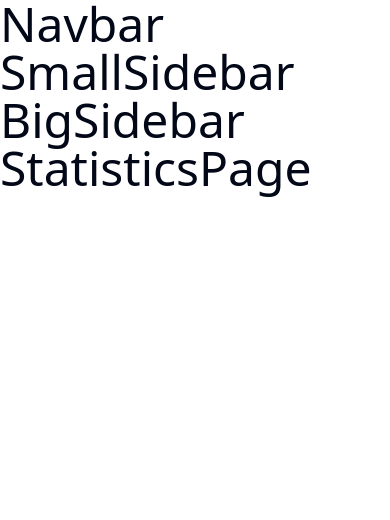
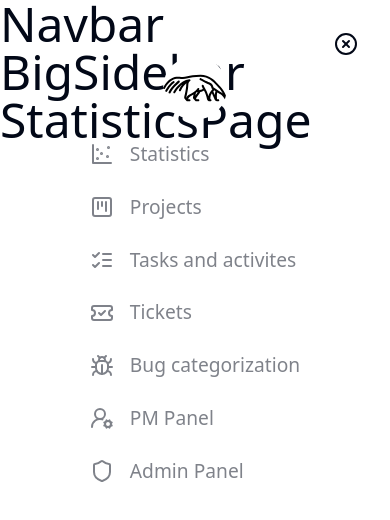
Before and after one commit to branimir1111/AntEater-typescript, a React (Vite) app in the folder client/: page /dashboard in a window 390 px wide. Shown: the top 520 px of the page. Built offline with nearby package versions, Linux system fonts and the light colour scheme.

Commit message:
finished small sidebar

```diff
--- a/client/src/components/SmallSidebar.tsx
+++ b/client/src/components/SmallSidebar.tsx
@@ -1,4 +1,53 @@
-const SmallSidebar = () => {
-  return <h1 className="text-5xl">SmallSidebar</h1>;
+import { CircleX } from 'lucide-react';
+import logo from '../images/anteater.svg';
+import { mainLinks } from '@/utils';
+import { NavLink } from 'react-router-dom';
+import { useAppSelector } from '@/utils';
+
+type SmallSidebarProps = {
+  setOpenSmallSidebar: React.Dispatch<React.SetStateAction<boolean>>;
+};
+
+const SmallSidebar = ({ setOpenSmallSidebar }: SmallSidebarProps) => {
+  const user = useAppSelector((state) => state.userState.user);
+
+  return (
+    <section className="bg-base-100 w-full absolute flex flex-col items-center top-0 min-h-screen z-20 p-8 lg:hidden">
+      <header className="w-full flex items-center text-[2rem] text-base-content justify-end">
+        <button
+          type="button"
+          onClick={() => setOpenSmallSidebar((prev) => !prev)}
+        >
+          <CircleX />
+        </button>
+      </header>
+      <img src={logo} alt="logo" className="bg-white w-16 rounded-full" />
+      <div className="py-2 px-8 grid items-center justify-start">
+        <nav id="main-nav-links">
+          {mainLinks.map((link) => {
+            const { id, text, path, icon } = link;
+
+            if (path === 'project-manager' && user?.role === 'developer')
+              return;
+            if (path === 'admin' && user?.role === 'developer') return;
+            if (path === 'admin' && user?.role === 'projectmanager') return;
+
+            return (
+              <NavLink
+                to={path}
+                key={id}
+                onClick={() => setOpenSmallSidebar((prev: boolean) => !prev)}
+                className="py-3 flex gap-4 text-[1.2rem] opacity-50 hover:opacity-70 text-base-content items-center"
+                end
+              >
+                {icon}
+                {text}
+              </NavLink>
+            );
+          })}
+        </nav>
+      </div>
+    </section>
+  );
 };
 export default SmallSidebar;
--- a/client/src/pages/dashboard/DashboardLayout.tsx
+++ b/client/src/pages/dashboard/DashboardLayout.tsx
@@ -1,14 +1,18 @@
 import { Navbar, SmallSidebar, BigSidebar } from '@/components';
 import { Outlet } from 'react-router-dom';
+import { useState } from 'react';
 
 const DashboardLayout = () => {
+  const [openSmallSidebar, setOpenSmallSidebar] = useState(true);
   return (
-    <>
+    <main className="w-full">
+      {openSmallSidebar ? (
+        <SmallSidebar setOpenSmallSidebar={setOpenSmallSidebar} />
+      ) : null}
       <Navbar />
-      <SmallSidebar />
       <BigSidebar />
       <Outlet />
-    </>
+    </main>
   );
 };
 export default DashboardLayout;
--- a/client/src/utils/index.ts
+++ b/client/src/utils/index.ts
@@ -1,3 +1,4 @@
 export * from './hooks';
 export * from './customFetch';
 export * from './types';
+export * from './mainLinks.tsx';
--- /dev/null
+++ b/client/src/utils/mainLinks.tsx
@@ -0,0 +1,55 @@
+import {
+  ScatterChart,
+  SquareKanban,
+  ListChecks,
+  Bug,
+  TicketCheck,
+  UserRoundCog,
+  Shield,
+} from 'lucide-react';
+import { type MainLink } from '.';
+
+export const mainLinks: MainLink[] = [
+  {
+    id: 1,
+    text: 'Statistics',
+    path: '.',
+    icon: <ScatterChart />,
+  },
+  {
+    id: 2,
+    text: 'Projects',
+    path: 'allprojects',
+    icon: <SquareKanban />,
+  },
+  {
+    id: 3,
+    text: 'Tasks and activites',
+    path: 'alltasks',
+    icon: <ListChecks />,
+  },
+  {
+    id: 4,
+    text: 'Tickets',
+    path: 'alltickets',
+    icon: <TicketCheck />,
+  },
+  {
+    id: 5,
+    text: 'Bug categorization',
+    path: 'bug-cat',
+    icon: <Bug />,
+  },
+  {
+    id: 6,
+    text: 'PM Panel',
+    path: 'project-manager',
+    icon: <UserRoundCog />,
+  },
+  {
+    id: 7,
+    text: 'Admin Panel',
+    path: 'admin',
+    icon: <Shield />,
+  },
+];
```
Also changed, not shown: client/src/utils/types.ts (+7 -0 lines).
